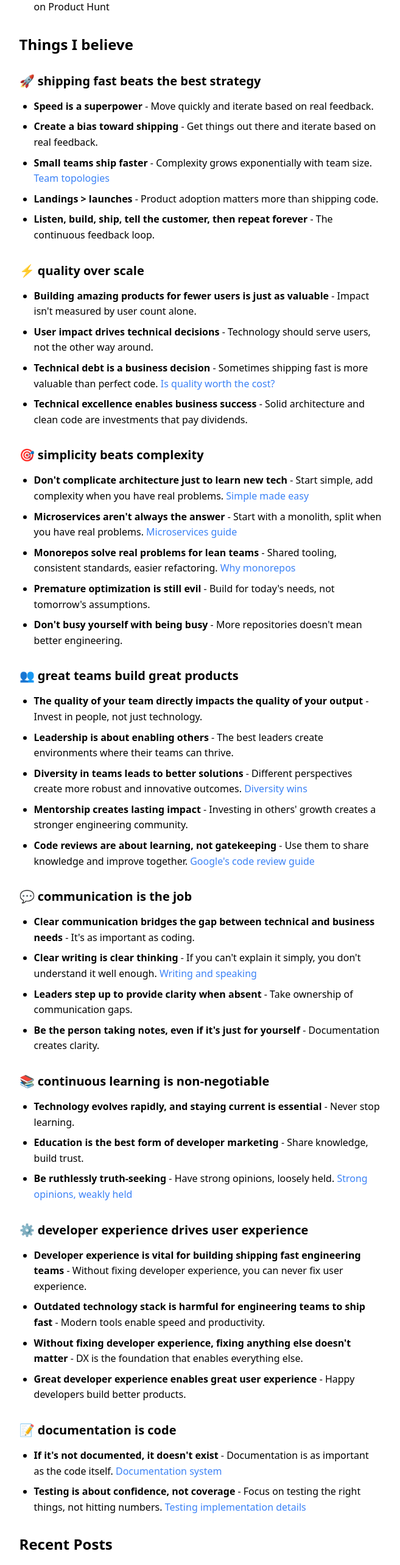
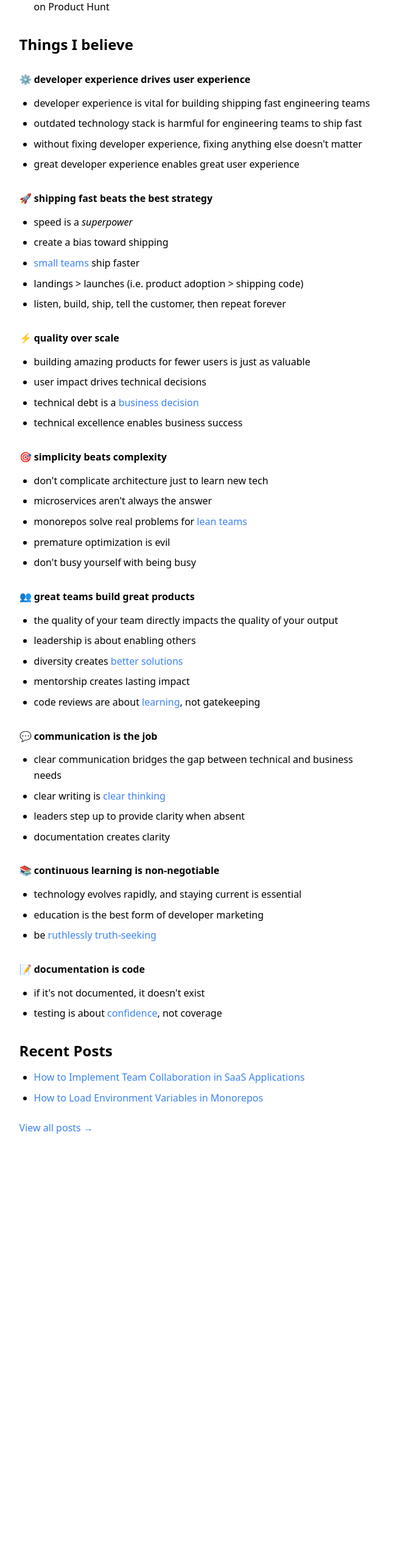
Before and after one commit to Thirunavukkarasu/thiru.site, a Next.js app: page / in a window 1280 px wide. Shown: the part 800-3366 px from the top of the page at 61% size, without its empty margins (311-968 px from the left). After the commit the page ends 2719 px from the top, so only its background shows below. Built offline with nearby package versions, Linux system fonts and the light colour scheme.

Commit message:
fixed visual hierarchy issues

```diff
--- a/src/app/page.tsx
+++ b/src/app/page.tsx
@@ -144,265 +144,160 @@ export default function Home() {
 
       <h2>Things I believe</h2>
 
-      <h3>🚀 shipping fast beats the best strategy</h3>
+      <h4>⚙️ developer experience drives user experience</h4>
       <ul>
         <li>
-          <strong>Speed is a superpower</strong> - Move quickly and iterate
-          based on real feedback.
+          developer experience is vital for building shipping fast engineering
+          teams
         </li>
         <li>
-          <strong>Create a bias toward shipping</strong> - Get things out there
-          and iterate based on real feedback.
+          outdated technology stack is harmful for engineering teams to ship
+          fast
         </li>
         <li>
-          <strong>Small teams ship faster</strong> - Complexity grows
-          exponentially with team size.{" "}
+          without fixing developer experience, fixing anything else doesn't
+          matter
+        </li>
+        <li>great developer experience enables great user experience</li>
+      </ul>
+
+      <h4>🚀 shipping fast beats the best strategy</h4>
+      <ul>
+        <li>
+          speed is a <em>superpower</em>
+        </li>
+        <li>create a bias toward shipping</li>
+        <li>
+          {" "}
           <a
             href="https://www.amazon.com/Team-Topologies-Organizing-Business-Technology/dp/1942788819"
             target="_blank"
             rel="noopener"
           >
-            Team topologies
-          </a>
+            small teams
+          </a>{" "}
+          ship faster
         </li>
         <li>
-          <strong>Landings &gt; launches</strong> - Product adoption matters
-          more than shipping code.
+          landings &gt; launches (i.e. product adoption &gt; shipping code)
         </li>
-        <li>
-          <strong>
-            Listen, build, ship, tell the customer, then repeat forever
-          </strong>{" "}
-          - The continuous feedback loop.
-        </li>
+        <li>listen, build, ship, tell the customer, then repeat forever</li>
       </ul>
 
-      <h3>⚡ quality over scale</h3>
+      <h4>⚡ quality over scale</h4>
       <ul>
+        <li>building amazing products for fewer users is just as valuable</li>
+        <li>user impact drives technical decisions</li>
         <li>
-          <strong>
-            Building amazing products for fewer users is just as valuable
-          </strong>{" "}
-          - Impact isn't measured by user count alone.
-        </li>
-        <li>
-          <strong>User impact drives technical decisions</strong> - Technology
-          should serve users, not the other way around.
-        </li>
-        <li>
-          <strong>Technical debt is a business decision</strong> - Sometimes
-          shipping fast is more valuable than perfect code.{" "}
+          technical debt is a{" "}
           <a
             href="https://martinfowler.com/articles/is-quality-worth-cost.html"
             target="_blank"
             rel="noopener"
           >
-            Is quality worth the cost?
+            business decision
           </a>
         </li>
-        <li>
-          <strong>Technical excellence enables business success</strong> - Solid
-          architecture and clean code are investments that pay dividends.
-        </li>
+        <li>technical excellence enables business success</li>
       </ul>
 
-      <h3>🎯 simplicity beats complexity</h3>
+      <h4>🎯 simplicity beats complexity</h4>
       <ul>
+        <li>don't complicate architecture just to learn new tech</li>
+        <li>microservices aren't always the answer</li>
         <li>
-          <strong>Don't complicate architecture just to learn new tech</strong>{" "}
-          - Start simple, add complexity when you have real problems.{" "}
-          <a
-            href="https://www.youtube.com/watch?v=rI8tNMsozo0"
-            target="_blank"
-            rel="noopener"
-          >
-            Simple made easy
-          </a>
-        </li>
-        <li>
-          <strong>Microservices aren't always the answer</strong> - Start with a
-          monolith, split when you have real problems.{" "}
-          <a
-            href="https://martinfowler.com/articles/microservices.html"
-            target="_blank"
-            rel="noopener"
-          >
-            Microservices guide
-          </a>
-        </li>
-        <li>
-          <strong>Monorepos solve real problems for lean teams</strong> - Shared
-          tooling, consistent standards, easier refactoring.{" "}
+          monorepos solve real problems for{" "}
           <a
             href="https://nx.dev/concepts/more-concepts/why-monorepos"
             target="_blank"
             rel="noopener"
           >
-            Why monorepos
+            lean teams
           </a>
         </li>
-        <li>
-          <strong>Premature optimization is still evil</strong> - Build for
-          today's needs, not tomorrow's assumptions.
-        </li>
-        <li>
-          <strong>Don't busy yourself with being busy</strong> - More
-          repositories doesn't mean better engineering.
-        </li>
+        <li>premature optimization is evil</li>
+        <li>don't busy yourself with being busy</li>
       </ul>
 
-      <h3>👥 great teams build great products</h3>
+      <h4>👥 great teams build great products</h4>
       <ul>
         <li>
-          <strong>
-            The quality of your team directly impacts the quality of your output
-          </strong>{" "}
-          - Invest in people, not just technology.
+          the quality of your team directly impacts the quality of your output
         </li>
+        <li>leadership is about enabling others</li>
         <li>
-          <strong>Leadership is about enabling others</strong> - The best
-          leaders create environments where their teams can thrive.
-        </li>
-        <li>
-          <strong>Diversity in teams leads to better solutions</strong> -
-          Different perspectives create more robust and innovative outcomes.{" "}
+          diversity creates{" "}
           <a
             href="https://www.mckinsey.com/featured-insights/diversity-and-inclusion/diversity-wins-how-inclusion-matters"
             target="_blank"
             rel="noopener"
           >
-            Diversity wins
+            better solutions
           </a>
         </li>
+        <li>mentorship creates lasting impact</li>
         <li>
-          <strong>Mentorship creates lasting impact</strong> - Investing in
-          others' growth creates a stronger engineering community.
-        </li>
-        <li>
-          <strong>Code reviews are about learning, not gatekeeping</strong> -
-          Use them to share knowledge and improve together.{" "}
+          code reviews are about{" "}
           <a
             href="https://google.github.io/eng-practices/review/"
             target="_blank"
             rel="noopener"
           >
-            Google's code review guide
+            learning
           </a>
+          , not gatekeeping
         </li>
       </ul>
 
-      <h3>💬 communication is the job</h3>
+      <h4>💬 communication is the job</h4>
       <ul>
         <li>
-          <strong>
-            Clear communication bridges the gap between technical and business
-            needs
-          </strong>{" "}
-          - It's as important as coding.
+          clear communication bridges the gap between technical and business
+          needs
         </li>
         <li>
-          <strong>Clear writing is clear thinking</strong> - If you can't
-          explain it simply, you don't understand it well enough.{" "}
+          clear writing is{" "}
           <a
             href="https://www.paulgraham.com/writing44.html"
             target="_blank"
             rel="noopener"
           >
-            Writing and speaking
+            clear thinking
           </a>
         </li>
-        <li>
-          <strong>Leaders step up to provide clarity when absent</strong> - Take
-          ownership of communication gaps.
-        </li>
-        <li>
-          <strong>
-            Be the person taking notes, even if it's just for yourself
-          </strong>{" "}
-          - Documentation creates clarity.
-        </li>
+        <li>leaders step up to provide clarity when absent</li>
+        <li>documentation creates clarity</li>
       </ul>
 
-      <h3>📚 continuous learning is non-negotiable</h3>
+      <h4>📚 continuous learning is non-negotiable</h4>
       <ul>
+        <li>technology evolves rapidly, and staying current is essential</li>
+        <li>education is the best form of developer marketing</li>
         <li>
-          <strong>
-            Technology evolves rapidly, and staying current is essential
-          </strong>{" "}
-          - Never stop learning.
-        </li>
-        <li>
-          <strong>Education is the best form of developer marketing</strong> -
-          Share knowledge, build trust.
-        </li>
-        <li>
-          <strong>Be ruthlessly truth-seeking</strong> - Have strong opinions,
-          loosely held.{" "}
+          be{" "}
           <a
             href="https://medium.com/@ameet/strong-opinions-weakly-held-a-framework-for-thinking-6530d417e364"
             target="_blank"
             rel="noopener"
           >
-            Strong opinions, weakly held
+            ruthlessly truth-seeking
           </a>
         </li>
       </ul>
 
-      <h3>⚙️ developer experience drives user experience</h3>
+      <h4>📝 documentation is code</h4>
       <ul>
+        <li>if it's not documented, it doesn't exist</li>
         <li>
-          <strong>
-            Developer experience is vital for building shipping fast engineering
-            teams
-          </strong>{" "}
-          - Without fixing developer experience, you can never fix user
-          experience.
-        </li>
-        <li>
-          <strong>
-            Outdated technology stack is harmful for engineering teams to ship
-            fast
-          </strong>{" "}
-          - Modern tools enable speed and productivity.
-        </li>
-        <li>
-          <strong>
-            Without fixing developer experience, fixing anything else doesn't
-            matter
-          </strong>{" "}
-          - DX is the foundation that enables everything else.
-        </li>
-        <li>
-          <strong>
-            Great developer experience enables great user experience
-          </strong>{" "}
-          - Happy developers build better products.
-        </li>
-      </ul>
-
-      <h3>📝 documentation is code</h3>
-      <ul>
-        <li>
-          <strong>If it's not documented, it doesn't exist</strong> -
-          Documentation is as important as the code itself.{" "}
-          <a
-            href="https://www.divio.com/blog/documentation/"
-            target="_blank"
-            rel="noopener"
-          >
-            Documentation system
-          </a>
-        </li>
-        <li>
-          <strong>Testing is about confidence, not coverage</strong> - Focus on
-          testing the right things, not hitting numbers.{" "}
+          testing is about{" "}
           <a
             href="https://kentcdodds.com/blog/testing-implementation-details"
             target="_blank"
             rel="noopener"
           >
-            Testing implementation details
+            confidence
           </a>
+          , not coverage
         </li>
       </ul>
 
--- a/src/app/uses/page.tsx
+++ b/src/app/uses/page.tsx
@@ -16,7 +16,7 @@ export default function Uses() {
             </h2>
             <ul className="space-y-1">
               {items.map(({ name, description, link }) => (
-                <li key={name} className="pl-1">
+                <li key={name}>
                   <h3 className="text-xs font-medium">
                     <a
                       href={link}
```
Also changed, not shown: src/app/domains/page.tsx (+15 -18 lines).
